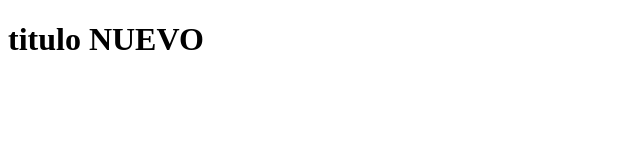
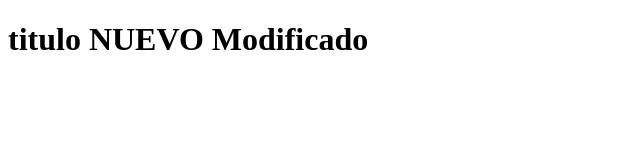
Before and after one commit to djarasenati/webgit, a plain HTML site: page index.html in a window 1280 px wide. Shown: the whole page, without its empty margins (0-640 px from the left). Drawn offline with Linux system fonts and the light colour scheme.

Commit message:
se modifico nuevamente el titulo

```diff
--- a/index.html
+++ b/index.html
@@ -6,6 +6,6 @@
     <title>Document</title>
 </head>
 <body>
-    <h1>titulo NUEVO</h1>
+    <h1>titulo NUEVO Modificado</h1>
 </body>
 </html>
```
